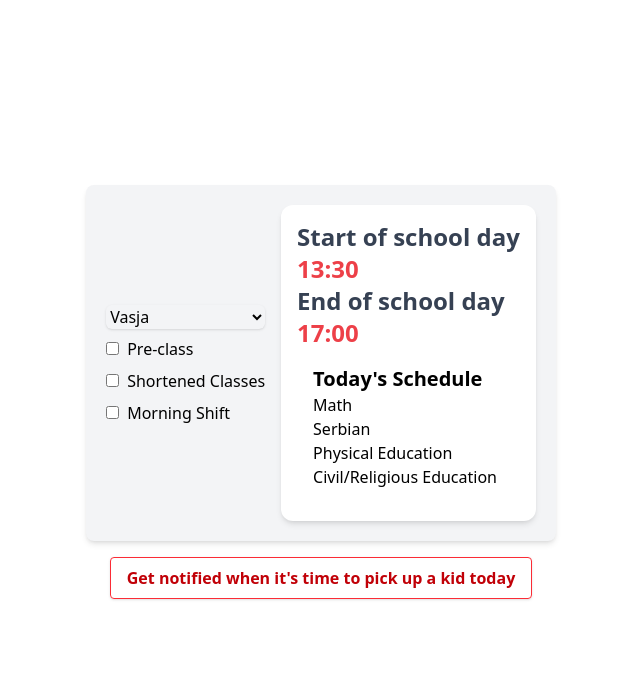
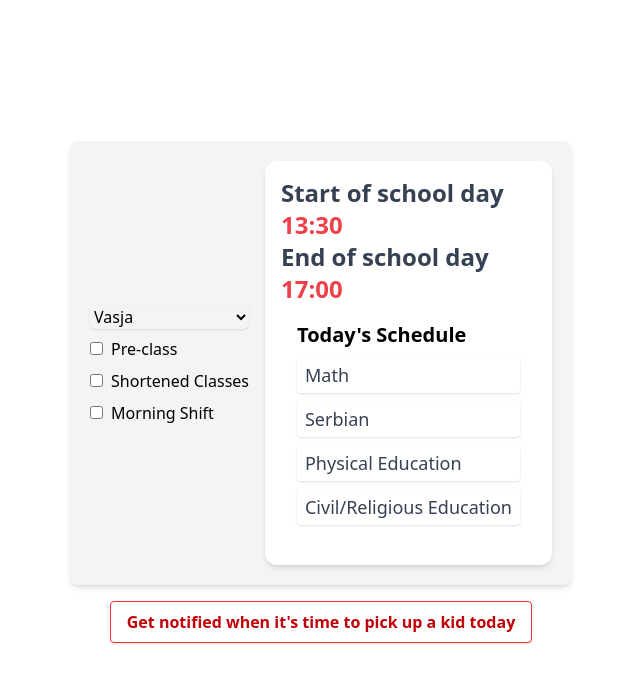
Before and after one commit to lainovic/kids, a React (Vite) app: page / in a window 1280 px wide. Shown: the top 682 px of the page, without its empty margins (319-959 px from the left). Built offline with nearby package versions, Linux system fonts and the light colour scheme.

Commit message:
format list

```diff
--- a/src/ClassScheduleComponent.tsx
+++ b/src/ClassScheduleComponent.tsx
@@ -183,13 +183,20 @@ const ClassScheduleComponent: React.FC<ClassScheduleComponentProps> = ({
             </p>
           )}
           <div className="p-4">
-            <p className="text-xl font-bold">Today's Schedule</p>
-            <ul>
+            <p className="text-xl font-bold mb-2">Today's Schedule</p>
+            <ul className="list-item list-inside">
               {child &&
                 getSchedule(child) &&
                 getCurrentDay() &&
                 getSchedule(child)![getCurrentDay()!].map(
-                  (subject: Classes, index) => <li key={index}>{subject}</li>
+                  (subject: Classes, index) => (
+                    <li
+                      key={index}
+                      className="text-pretty text-lg text-gray-700 py-1 px-2 bg-white rounded shadow-sm mb-2"
+                    >
+                      {subject}
+                    </li>
+                  )
                 )}
             </ul>
           </div>
```
